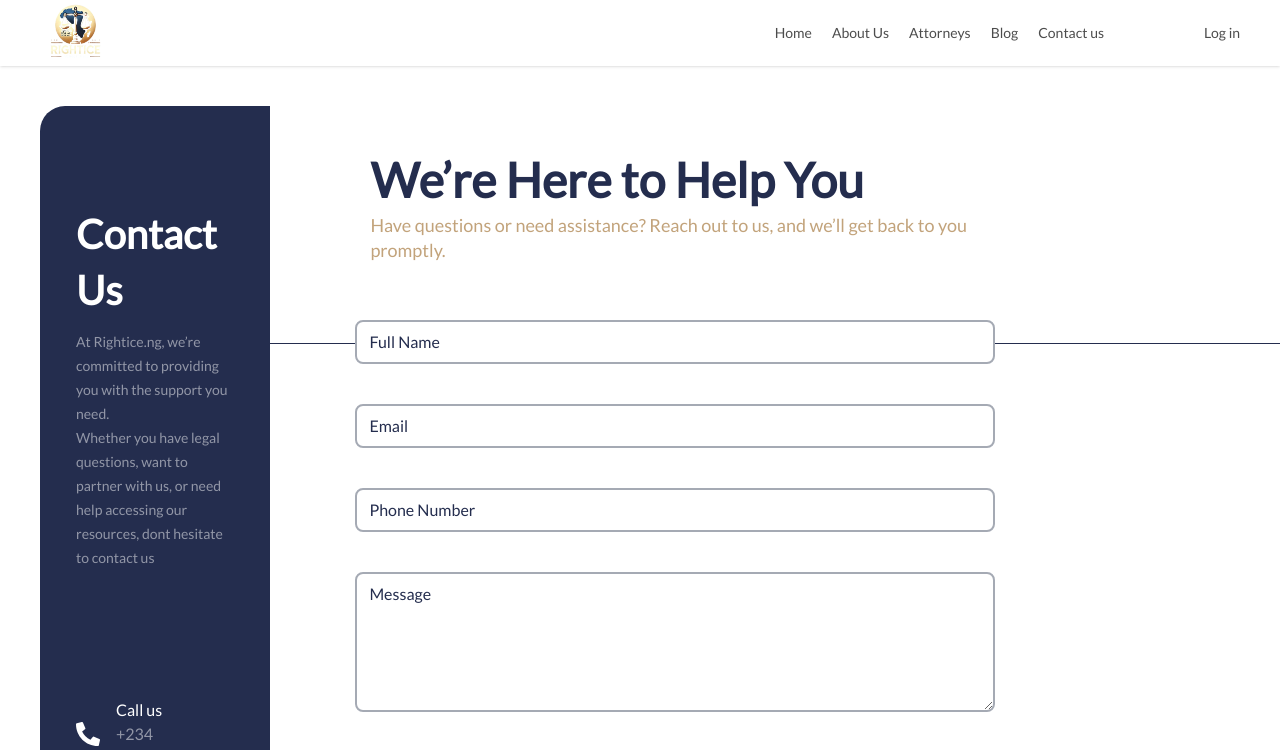
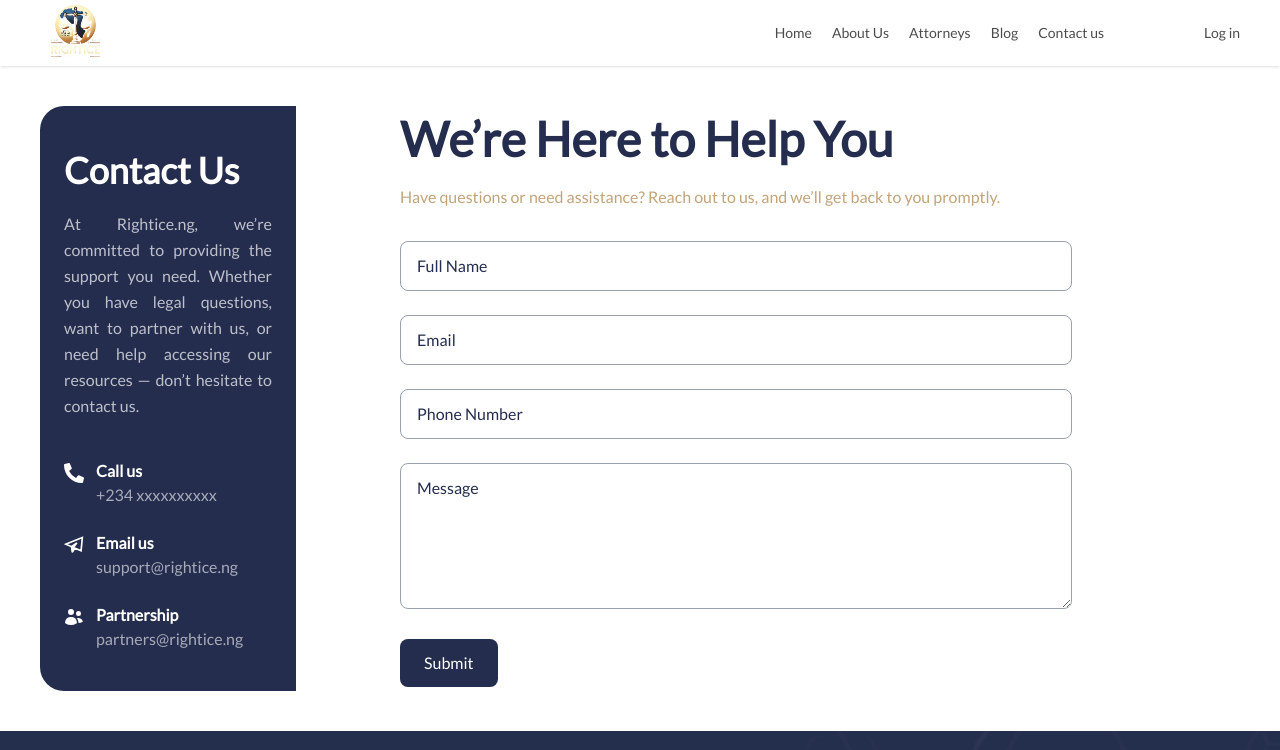
Before and after one commit to Rightice/Rightice-Frontend, a React (Vite) app: page /contact in a window 1280 px wide. Shown: the top 750 px of the page. Built offline with nearby package versions, Linux system fonts and the light colour scheme; no server answers.

Commit message:
Fix: I fixed the contact us page and made it responsive, i aslo made the sliders work in the about us page

```diff
--- a/src/components/Footer.jsx
+++ b/src/components/Footer.jsx
@@ -43,11 +43,11 @@ const Footer = () => {
               <Link to="/blog">Blog</Link>
             </li>
             <li className="hover:text-white/50 transition ease-in-out duration-300">
-              <Link to="/consultation">Book Consultation</Link>
+              <Link to="/contact">Contact Us</Link>
             </li>
-            <li className="hover:text-white/50 transition ease-in-out duration-300">
+            {/* <li className="hover:text-white/50 transition ease-in-out duration-300">
               <Link to="/profile">Profile</Link>
-            </li>
+            </li> */}
           </ul>
         </div>
       </div>
--- a/src/components/Navbar.jsx
+++ b/src/components/Navbar.jsx
@@ -26,7 +26,7 @@ const Navbar = () => {
 
         {/* Hamburger icon on mobile */}
         <button
-          className="text-3xl lg:hidden text-[#fff]"
+          className="text-3xl lg:hidden text-[#242D4E]"
           onClick={() => setIsOpen(true)}>
           ☰
         </button>
@@ -50,8 +50,13 @@ const Navbar = () => {
           </li>
           <li className="lg:ml-20">
             {user ? (
-              <Link to="/profile" className="text-[1.1rem] font-semibold leading-[.2rem]">
-                Hello 👋 <br /> <span className="text-[10px] text-base text-black/50 font-normal">{user.email || user.displayName}</span>
+              <Link
+                to="/profile"
+                className="text-[1.1rem] font-semibold leading-[.2rem]">
+                Hello 👋 <br />{" "}
+                <span className="text-[10px] text-base text-black/50 font-normal">
+                  {user.email || user.displayName}
+                </span>
               </Link>
             ) : (
               <Link to="/">Log in</Link>
@@ -63,7 +68,7 @@ const Navbar = () => {
         {isOpen && (
           <div className="fixed inset-0 bg-black/90 z-50 flex flex-col p-8">
             {/* Close Button */}
-            <div className="flex justify-end">
+            <div className="flex justify-end mt-2">
               <button
                 className="text-white text-3xl"
                 onClick={() => setIsOpen(false)}>
--- a/src/components/about-card.jsx
+++ b/src/components/about-card.jsx
@@ -1,45 +1,10 @@
 import "react";
+import Slider from "react-slick";
 import "slick-carousel/slick/slick.css";
 import "slick-carousel/slick/slick-theme.css";
-import Slider from "react-slick";
 import aboutImg from "../image/about.png";
-
-function Card() {
-  const settings = {
-    dots: true,
-    infinite: true,
-    speed: 500,
-    slidesToShow: 1,
-    slidesToScroll: 1,
-  };
-
-  return (
-    <div className="w-3/4 mx-auto py-8">
-      <Slider {...settings}>
-        {data.map((d) => (
-          <div
-            key={d.title}
-            className="bg-white p-6 rounded-lg shadow-lg text-center">
-            {/* Image */}
-            <div className="w-32 h-32 mx-auto flex items-center justify-center bg-[#242D4E] rounded-full overflow-hidden">
-              <img
-                src={d.img}
-                className="w-24 h-24 object-cover rounded-full"
-                alt="About"
-              />
-            </div>
-
-            {/* Text */}
-            <div className="mt-4 space-y-2">
-              <h1 className="text-lg font-bold">{d.title}</h1>
-              <p className="text-gray-600">{d.info}</p>
-            </div>
-          </div>
-        ))}
-      </Slider>
-    </div>
-  );
-}
+import { FaAngleLeft, FaAngleRight } from "react-icons/fa";
+// import { FaArrowLeft, FaArrowRight } from "react-icons/fa";
 
 const data = [
   {
@@ -47,6 +12,100 @@ const data = [
     info: "Support for marriage disputes, child custody, and domestic violence cases.",
     img: aboutImg,
   },
+  {
+    title: "Corporate Law",
+    info: "We offer legal support for business contracts, compliance, and disputes.",
+    img: aboutImg,
+  },
+  {
+    title: "Criminal Defense",
+    info: "Expert defense services to protect your rights in legal proceedings.",
+    img: aboutImg,
+  },
 ];
 
-export default Card;
+const NextArrow = (props) => {
+  // eslint-disable-next-line react/prop-types
+  const { onClick } = props;
+  return (
+    <div
+      className="absolute right-2 top-1/2 transform -translate-y-1/2 z-10 cursor-pointer text-[#242D4E] bg-black/10 p-2 rounded-full"
+      onClick={onClick}>
+      <FaAngleRight className="text-3xl" />
+    </div>
+  );
+};
+
+const PrevArrow = (props) => {
+  // eslint-disable-next-line react/prop-types
+  const { onClick } = props;
+  return (
+    <div
+      className="absolute left-2 top-1/2 transform -translate-y-1/2 z-10 cursor-pointer text-[#242D4E] bg-black/10 p-2 rounded-full"
+      onClick={onClick}>
+      <FaAngleLeft className="text-3xl" />
+    </div>
+  );
+};
+
+const CardSlider = () => {
+  const settings = {
+    dots: true,
+    infinite: true,
+    speed: 500,
+    slidesToShow: 2,
+    slidesToScroll: 1,
+    autoplay: false,
+    arrows: true,
+    nextArrow: <NextArrow />,
+    prevArrow: <PrevArrow />,
+    responsive: [
+      {
+        breakpoint: 1024,
+        settings: {
+          slidesToShow: 2,
+        },
+      },
+      {
+        breakpoint: 640,
+        settings: {
+          slidesToShow: 1,
+        },
+      },
+    ],
+  };
+
+  return (
+    <div className="w-full max-w-7xl mx-auto px-4 py-10">
+      <Slider {...settings}>
+        {data.map((item, index) => (
+          <SlideCard key={index} data={item} />
+        ))}
+      </Slider>
+    </div>
+  );
+};
+
+// eslint-disable-next-line react/prop-types
+const SlideCard = ({ data }) => {
+  // eslint-disable-next-line react/prop-types
+  const { title, info, img } = data;
+
+  return (
+    <div className="px-3">
+      <div className="bg-white p-6 rounded-xl shadow-md text-center h-full">
+        <div className="w-24 h-24 mx-auto mb-4 flex items-center justify-center bg-[#242D4E] rounded-full overflow-hidden">
+          <img
+            src={img}
+            alt={title || "Slider Image"}
+            className="w-20 h-20 object-cover rounded-full"
+          />
+        </div>
+        <h3 className="text-lg font-semibold text-[#242D4E]">{title}</h3>
+        <p className="text-sm text-stone-700 mt-2">{info}</p>
+      </div>
+    </div>
+  );
+};
+
+export default CardSlider;
--- a/src/pages/About.jsx
+++ b/src/pages/About.jsx
@@ -9,10 +9,9 @@ const About = () => {
     <div>
       <Navbar />
       <div className="">
-        <div className="flex flex-col-reverse lg:flex-row items-center px-8 py-8 space-y-6 lg:space-y-0">
-
+        <div className="flex flex-col-reverse lg:flex-row justify-center gap-20 items-center px-8 py-8 space-y-6 lg:space-y-0">
           {/* Image Section */}
-          <div className="lg:w-1/2 flex justify-center">
+          <div className="lg:w-83 flex justify-center">
             <img
               src={aboutImg}
               alt="About"
@@ -22,37 +21,37 @@ const About = () => {
 
           {/* Text Section */}
           <div className="lg:w-1/2 p-6 space-y-6">
-            <h1 className="text-[#242D4E] font-bold text-2xl">
+            <h1 className="text-[#242D4E] font-semibold text-3xl">
               Learn More About Us
             </h1>
-            <h1 className="text-[#BA986B] text-3xl font-bold">
+            <h1 className="text-[#BA986B] text-lg">
               Our Mission: Justice For All
             </h1>
-            <p className="text-[#242D4E] text-lg text-justify">
+            <p className="text-[#242D4E] text-md text-justify">
               Rightice.ng was born out of a need to bridge the gap between
               underserved communities and access to justice. We believe everyone
               deserves the right to legal support, regardless of their financial
               background or location.
             </p>
 
-            <h1 className="text-[#BA986B] text-3xl font-bold">
+            <h1 className="text-[#BA986B] text-lg">
               Our Mission Statement
             </h1>
-            <p className="text-[#242D4E] text-lg">
+            <p className="text-[#242D4E] text-md">
               To empower rural communities by providing free and affordable
               legal support and human rights education.
             </p>
 
-            <h1 className="text-[#BA986B] text-3xl font-bold">
+            <h1 className="text-[#BA986B] text-lg">
               Our Vision Statement
             </h1>
-            <p className="text-[#242D4E] text-lg">
+            <p className="text-[#242D4E] text-md">
               A society where legal rights are understood and exercised by
               everyone.
             </p>
 
             <div className="pt-6">
-              <p className="text-[#242D4E] text-lg">
+              <p className="text-[#242D4E] text-md">
                 <a href="#" className="text-[#BA986B] underline">
                   Click here
                 </a>{" "}
@@ -63,14 +62,14 @@ const About = () => {
         </div>
 
         {/* Practice Areas Section */}
-        <div className="bg-[#242D4E] text-center text-white py-12">
-          <h1 className="text-[#BA986B] text-3xl font-bold">OUR PRACTICE</h1>
-          <h2 className="text-2xl mt-2">Our Practice Areas</h2>
-          <p className="text-xl mt-2 max-w-2xl mx-auto">
+        <div className="bg-[#EFEFF7] flex flex-col gap-3 text-center text-white py-12">
+          <h1 className="text-[#242D4E] text-3xl font-bold">Our Practice</h1>
+          <p className="text-md text-base text-[#242D4E]">Our Practice Areas</p>
+          <p className="text-sm text-base text-stone-700 max-w-2xl mx-auto text-[#242D4E]">
             At Rightice.ng, we cover a wide range of legal issues to help
             individuals and communities access justice.
           </p>
-          <div className="mt-8">
+          <div className="">
             <Card />
           </div>
         </div>
--- a/src/pages/Contact.jsx
+++ b/src/pages/Contact.jsx
@@ -1,112 +1,102 @@
 import "react";
 import Footer from "../components/Footer";
+import Navbar from "../components/Navbar";
 import { FaPhoneAlt } from "react-icons/fa";
 import { GrSend } from "react-icons/gr";
 import { HiMiniUsers } from "react-icons/hi2";
-import Navbar from "../components/Navbar";
 import "@fontsource/lato";
 
 const Contact = () => {
   return (
-    <div className="overflow-x-hidden">
+    <div className="overflow-x-hidden font-lato">
       <Navbar />
+
       <div className="flex flex-col-reverse lg:flex-row">
-        <div className="bg-[#242D4E] text-white text-left h-[524px] lg:h-[100vh] z-1 lg:w-[18%] px-4 m-10  sm:mb-25 rounded-tr-[25px] rounded-bl-[25px] lg:rounded-l-[25px] lg:rounded-tr-[0px] ">
-          <div className="px-6 lg:px-0 xl:px-5 m-auto flex flex-col lg:justify-between gap-5 lg:gap-32">
+        {/* Left Sidebar */}
+        <div className="bg-[#242D4E] text-white lg:w-[20%] px-6 py-10 rounded-tr-3xl rounded-bl-3xl lg:rounded-l-3xl lg:rounded-tr-none m-4 lg:m-10">
+          <div className="flex flex-col justify-between gap-10 h-full">
             <div>
-              <h1 className="text-4xl sm:text-5xl lg:text-[40px] font-[800] leading-[140%] pt-5 sm:pt-10 lg:pt-25">
+              <h1 className="text-3xl sm:text-4xl font-bold leading-snug">
                 Contact Us
               </h1>
-              <p className="text-left text-sm text-white/50 text-base  leading-[1.5rem] pt-3">
-                At Rightice.ng, we’re committed to providing you with the
-                support you need. <br /> Whether you have legal questions, want
-                to partner with us, or need help accessing our resources, dont
-                hesitate to contact us{" "}
+              <p className="text-white/70 text-base mt-4 leading-relaxed text-justify">
+                At Rightice.ng, we’re committed to providing the support you
+                need. Whether you have legal questions, want to partner with us,
+                or need help accessing our resources — don’t hesitate to contact
+                us.
               </p>
             </div>
+
+            <div className="space-y-6">
+              <div className="flex items-start gap-3">
+                <FaPhoneAlt className="text-xl mt-1 hidden sm:block" />
                 <div>
-              <div className="flex gap-4 items-center">
-                <div className="hidden sm:inline">
-                  <FaPhoneAlt className="text-2xl" />
-                </div>
-                <div className="text-left flex flex-col">
-                  <p className="text-[1rem]">Call us</p>
-                  <p className="text-[1rem] text-white/50">+234 xxxxxxxxxx</p>
+                  <p className="font-semibold">Call us</p>
+                  <p className="text-white/60">+234 xxxxxxxxxx</p>
                 </div>
               </div>
-              <div className="flex gap-4 items-center py-5">
-                <div className="hidden sm:inline mt-3 lg:mt-0">
-                  <GrSend className="text-2xl" />
-                </div>
-                <div className="text-left flex flex-col">
-                  <p className="text-[1rem]">Email us</p>
-                  <p className="text-[1rem] text-white/50">
-                    support@rightice.ng
-                  </p>
+
+              <div className="flex items-start gap-3">
+                <GrSend className="text-xl mt-1 hidden sm:block" />
+                <div>
+                  <p className="font-semibold">Email us</p>
+                  <p className="text-white/60">support@rightice.ng</p>
                 </div>
               </div>
-              <div className="flex gap-4 items-center">
-                <div className="hidden sm:inline mt-2">
-                  <HiMiniUsers className="text-2xl" />
-                </div>
-                <div className="text-left flex flex-col">
-                  <p className="text-[1]">Partnership</p>
-                  <p className="text-[1rem] text-white/50">
-                    Partners@rightice.ng
-                  </p>
+
+              <div className="flex items-start gap-3">
+                <HiMiniUsers className="text-xl mt-1 hidden sm:block" />
+                <div>
+                  <p className="font-semibold">Partnership</p>
+                  <p className="text-white/60">partners@rightice.ng</p>
                 </div>
               </div>
             </div>
           </div>
         </div>
-        <div className="sm:ml-20 text-center lg:w-[50vw]">
-          <div className="mb-20 sm:mt-20 px-2 sm:px-[0px] sm:-ml-5 sm:text-left">
-            <h1 className="text-[#242D4E] text-[33px] sm:text-5xl font-[700] leading-[140%]">
+
+        {/* Right Content */}
+        <div className="flex-1 px-6 lg:px-16 py-10 flex flex-col justify-center">
+          <div className="mb-8 text-center lg:text-left">
+            <h2 className="text-3xl sm:text-5xl font-bold text-[#242D4E] leading-tight">
               We’re Here to Help You
-            </h1>
-            <p className="text-[#BA986BE3] text-[14.5px] sm:text-lg font-[500] leading-[140%]">
+            </h2>
+            <p className="mt-4 text-[#BA986BE3] text-base lg:text-md font-medium">
               Have questions or need assistance? Reach out to us, and we’ll get
               back to you promptly.
             </p>
           </div>
-          <div className="sm:border-1 border-[#242D4E] pt-50 sm:p-50 sm:-ml-59 sm:-mb-50 sm:pr-90 m-auto sm:-mr-70 -z-1">
-            <form
-              className="grid lg:max-w-210 lg:w-[50vw] sm:w-[70vw] w-[100vw] px-3 sm:px-[0px] -mt-61 z-30 bg-white gap-10"
-              action="submit">
+
+          <form className="max-w-2xl space-y-6">
             <input
-                className="border-2 border-gray-500/60 focus:outline-none placeholder-[#242D4E] text-base text-[1rem] rounded-lg px-3 py-2 mt-5"
+              className="w-full border border-gray-400 rounded-lg px-4 py-3 text-base placeholder-[#242D4E] focus:outline-none"
               type="text"
-                name="Name"
-                id="Name"
+              name="name"
               placeholder="Full Name"
             />
             <input
-                className="border-2 border-gray-500/60 focus:outline-none placeholder-[#242D4E] text-base text-[1rem] rounded-lg px-3 py-2"
-                type="text"
-                name="Email"
-                id="Email"
+              className="w-full border border-gray-400 rounded-lg px-4 py-3 text-base placeholder-[#242D4E] focus:outline-none"
+              type="email"
+              name="email"
               placeholder="Email"
             />
             <input
-                className="border-2 border-gray-500/60 focus:outline-none placeholder-[#242D4E] text-base text-[1rem] rounded-lg px-3 py-2"
-                type="text"
-                name="Phone"
-                id="Phone"
+              className="w-full border border-gray-400 rounded-lg px-4 py-3 text-base placeholder-[#242D4E] focus:outline-none"
+              type="tel"
+              name="phone"
               placeholder="Phone Number"
             />
             <textarea
-                className="border-2 border-gray-500/60 focus:outline-none placeholder-[#242D4E] text-base text-[1rem] rounded-lg px-3 py-2"
-                rows="5.5"
-                name="Message"
-                id="Message"
+              className="w-full border border-gray-400 rounded-lg px-4 py-3 text-base placeholder-[#242D4E] focus:outline-none"
+              name="message"
+              rows="5"
               placeholder="Message"></textarea>
             <button
-                className="bg-[#242D4E] w-32 flex text-white text-[1rem] max-lg:mx-auto mb-12 px-9 py-4 cursor-pointer rounded-lg"
-                type="submit">
+              type="submit"
+              className="bg-[#242D4E] text-white font-medium py-3 px-6 rounded-lg hover:bg-[#1c233d] transition-all duration-300 w-fit mx-auto lg:mx-0">
               Submit
             </button>
           </form>
-          </div>
         </div>
       </div>
 
--- a/src/pages/Home.jsx
+++ b/src/pages/Home.jsx
@@ -9,28 +9,34 @@ const Home = () => {
   return (
     <section>
       <div
-        className="h-screen w-full bg-contain bg-center overflow-auto"
+        className="h-screen w-full bg-contain bg-center no-repeat overflow-auto"
         style={{
           backgroundImage: `linear-gradient(rgba(0, 0, 0, 0.8), rgba(0, 0, 0, 0.8)), url(${bg})`,
         }}>
-          <Navbar />
+        <Navbar />
         <h1 className="flex items-center justify-center h-full text-center text-white lg:text-5xl text-3xl font-bold leading-tight px-4">
           We Specialize In Providing Professional And Affordable <br /> Legal
           Assistance For All.
         </h1>
 
-        <div className="bg-white min-h-screen flex justify-center items-center py-10 px-6">
-          <div className="flex flex-col lg:flex-row items-center gap-56 max-w-6xl mx-auto">
+        <div className="bg-white flex justify-center items-center py-10 px-6">
+          <div className="flex flex-col lg:flex-row items-center gap-10 max-w-6xl mx-auto">
             {/* Image Section */}
             <div className="w-full lg:w-1/2">
-              <img src={homeImg} alt="Home" className="w-full h-auto" />
+              <img
+                src={homeImg}
+                alt="Home"
+                className="w-83 rounded-lg h-auto"
+              />
             </div>
 
             {/* Text Section */}
             <div className="w-full lg:w-1/2 space-y-7">
-              <h1 className="text-[#BA986B] text-3xl font-bold">ABOUT US</h1>
-              <h1 className="text-3xl font-bold">Legal Tech Startup</h1>
-              <p className="text-xl text-justify max-w-lg">
+              <h1 className="text-[#BA986B] text-3xl font-semibold">
+                ABOUT US
+              </h1>
+              <h1 className="text-lg text-[#242D4E]">Legal Tech Startup</h1>
+              <p className="text-md text-stone-700 text-justify max-w-lg">
                 Rightice.ng is a digital platform designed to address the lack
                 of access to legal information, support, and resources for
                 people living in Nigeria and Africa at large by leveraging
```
Lines whose indentation alone changed are shown as unchanged.
